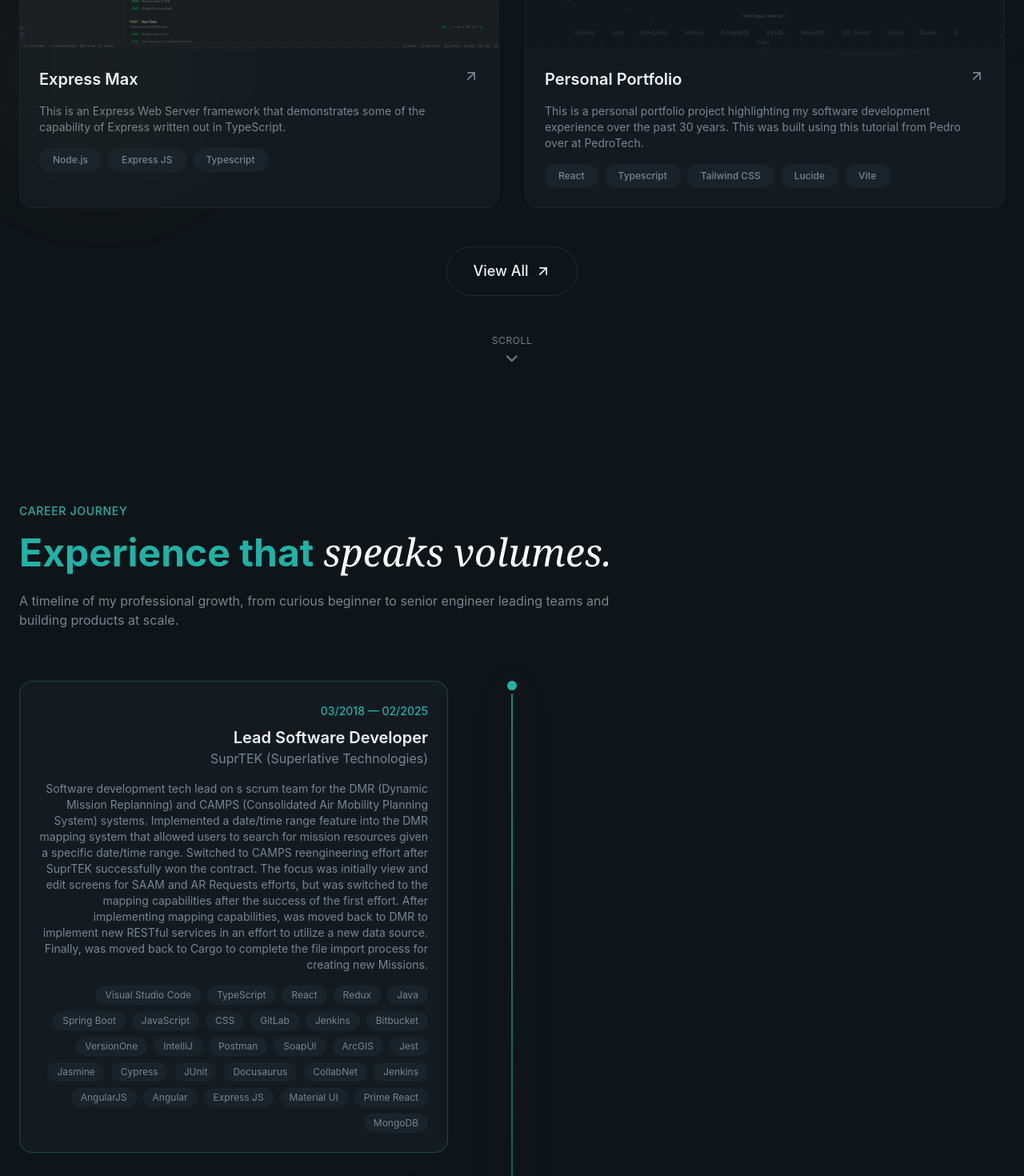
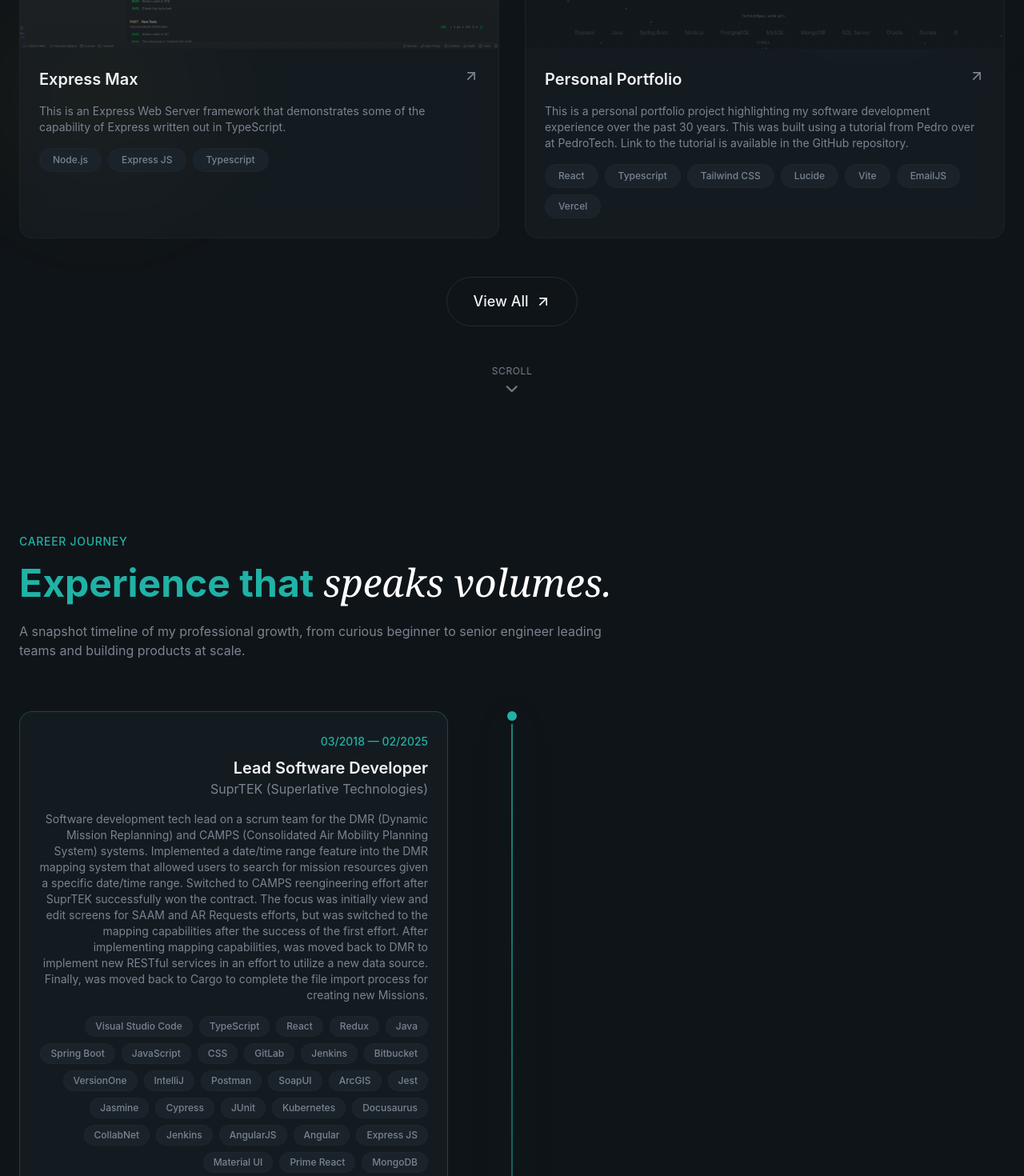
Before and after one commit to chuckerin/personal-portfolio, a React (Vite) app: page / in a window 1280 px wide. Shown: the part 2560-4030 px from the top of the page at 80% size. Built offline with nearby package versions, Linux system fonts and the light colour scheme.

Commit message:
Cleaned up code, fixed inconsistencies, updated skills, & found an embarrassing typo in resume

```diff
--- a/src/data/experiences.ts
+++ b/src/data/experiences.ts
@@ -4,7 +4,7 @@ export const experiences = [
     role: 'Lead Software Developer',
     company: 'SuprTEK (Superlative Technologies)',
     description:
-      'Software development tech lead on s scrum team for the DMR (Dynamic Mission Replanning) and CAMPS (Consolidated Air Mobility Planning System) systems.  Implemented a date/time range feature into the DMR mapping system that allowed users to search for mission resources given a specific date/time range.  Switched to CAMPS reengineering effort after SuprTEK successfully won the contract. The focus was initially view and edit screens for SAAM and AR Requests efforts, but was switched to the mapping capabilities after the success of the first effort.  After implementing mapping capabilities, was moved back to DMR to implement new RESTful services in an effort to utilize a new data source.  Finally, was moved back to Cargo to complete the file import process for creating new Missions.',
+      'Software development tech lead on a scrum team for the DMR (Dynamic Mission Replanning) and CAMPS (Consolidated Air Mobility Planning System) systems.  Implemented a date/time range feature into the DMR mapping system that allowed users to search for mission resources given a specific date/time range.  Switched to CAMPS reengineering effort after SuprTEK successfully won the contract. The focus was initially view and edit screens for SAAM and AR Requests efforts, but was switched to the mapping capabilities after the success of the first effort.  After implementing mapping capabilities, was moved back to DMR to implement new RESTful services in an effort to utilize a new data source.  Finally, was moved back to Cargo to complete the file import process for creating new Missions.',
     technologies: [
       'Visual Studio Code',
       'TypeScript',
@@ -26,6 +26,7 @@ export const experiences = [
       'Jasmine',
       'Cypress',
       'JUnit',
+      'Kubernetes',
       'Docusaurus',
       'CollabNet',
       'Jenkins',
--- a/src/data/projects.ts
+++ b/src/data/projects.ts
@@ -11,10 +11,18 @@ export const projects = [
   {
     title: 'Personal Portfolio',
     description:
-      'This is a personal portfolio project highlighting my software development experience over the past 30 years. This was built using this tutorial from Pedro over at PedroTech.',
+      'This is a personal portfolio project highlighting my software development experience over the past 30 years. This was built using a tutorial from Pedro over at PedroTech.  Link to the tutorial is available in the GitHub repository.',
     image: '/projects/project6.png',
-    tags: ['React', 'Typescript', 'Tailwind CSS', 'Lucide', 'Vite'],
+    tags: [
+      'React',
+      'Typescript',
+      'Tailwind CSS',
+      'Lucide',
+      'Vite',
+      'EmailJS',
+      'Vercel',
+    ],
     link: 'https://personal-portfolio-plum-theta-18.vercel.app/',
-    github: 'https://github.com/chuckerin/personal-portfolio',
+    github: 'https://personal-portfolio-plum-theta-18.vercel.app/',
   },
 ];
--- a/src/sections/Contact.tsx
+++ b/src/sections/Contact.tsx
@@ -107,6 +107,7 @@ export const Contact = () => {
                   id='name'
                   type='text'
                   required
+                  autoComplete='name'
                   placeholder='Your name...'
                   value={formData.name}
                   onChange={(e) =>
@@ -126,7 +127,9 @@ export const Contact = () => {
                 </label>
                 <input
                   required
+                  id='email'
                   type='email'
+                  autoComplete='email'
                   placeholder='your@email.com'
                   value={formData.email}
                   onChange={(e) =>
@@ -145,8 +148,10 @@ export const Contact = () => {
                   Message
                 </label>
                 <textarea
+                  id='message'
                   rows={5}
                   required
+                  autoComplete='off'
                   value={formData.message}
                   onChange={(e) =>
                     setFormData({ ...formData, message: e.target.value })
--- a/src/sections/Experience.tsx
+++ b/src/sections/Experience.tsx
@@ -1,5 +1,6 @@
-import { ChevronDown } from 'lucide-react';
+import { ChevronDown, Download } from 'lucide-react';
 import { experiences } from '../data/experiences';
+import { AnimatedBorderButton } from '../components/AnimatedBorderButton';
 
 const sides = ['md:pr-16 md:text-right', 'md:col-start-2 md:pl-16'];
 const justifySides = ['md:justify-end', ''];
@@ -31,13 +32,12 @@ export const Experience = () => {
               speaks volumes.
             </span>
           </h2>
-
           <p
             className='text-muted-foreground
            animate-fade-in animation-delay-200'
           >
-            A timeline of my professional growth, from curious beginner to
-            senior engineer leading teams and building products at scale.
+            A snapshot timeline of my professional growth, from curious beginner
+            to senior engineer leading teams and building products at scale.
           </p>
         </div>
 
@@ -89,7 +89,10 @@ export const Experience = () => {
                       {exp.technologies.map((tech, techIdx) => (
                         <span
                           key={techIdx}
-                          className='px-3 py-1 bg-surface text-xs rounded-full text-muted-foreground'
+                          // className='px-3 py-1 bg-surface text-xs rounded-full text-muted-foreground'
+                          className='px-3 py-1 rounded-full bg-surface text-xs font-medium border
+                      border-border/50 text-muted-foreground hover:border-primary/50
+                      hover:text-primary transition-all duration-300'
                         >
                           {tech}
                         </span>
@@ -102,14 +105,21 @@ export const Experience = () => {
           </div>
         </div>
       </div>
-      <div
-        className='absolute bottom-14 left-1/2 -translate-x-1/2
-        animate-fade-in animation-delay-800'
-      >
-        <p className='text-sm text-muted-foreground mb-6 text-center'>
-          Full work history available on request
-        </p>
-      </div>{' '}
+      <div className='text-center mx-auto max-w-3xl mb-16 mt-16'>
+        <h2 className='text-4xl md:5xl font-bold mt-4 mb-6 animate-fade-in animation-delay-100 text-secondary-foreground'>
+          Full work history
+          <span className='font-serif italic font-normal text-white'>
+            {' '}
+            available on resume.
+          </span>
+        </h2>
+        <AnimatedBorderButton
+          onClick={() => (window.location.href = '/resume.docx')}
+        >
+          <Download className='w-5 h-5' />
+          Download Resume
+        </AnimatedBorderButton>
+      </div>
       <div
         className='absolute bottom-2 left-1/2 -translate-x-1/2
         animate-fade-in animation-delay-800'
--- a/src/sections/Projects.tsx
+++ b/src/sections/Projects.tsx
@@ -35,7 +35,7 @@ export const Projects = () => {
               style={{ animationDelay: `${(idx + 1) * 100}ms` }}
             >
               {/* Image */}
-              <div className='relative overflow-hiddn aspect-video'>
+              <div className='relative overflow-hidden aspect-video'>
                 <img
                   src={project.image}
                   alt={project.title}
--- a/src/sections/Testimonials.tsx
+++ b/src/sections/Testimonials.tsx
@@ -97,6 +97,7 @@ export const Testimonials = () => {
               <div className='flex gap-2'>
                 {testimonials.map((_, idx) => (
                   <button
+                    key={idx}
                     onClick={() => setActiveIdx(idx)}
                     className={`w-2 h-2 rounded-full transition-all duration-300 ${
                       idx === activeIdx
```
Also changed, not shown: public/hero-sm.png (added), 1 other file (tests, documents, lock files or other folders).
